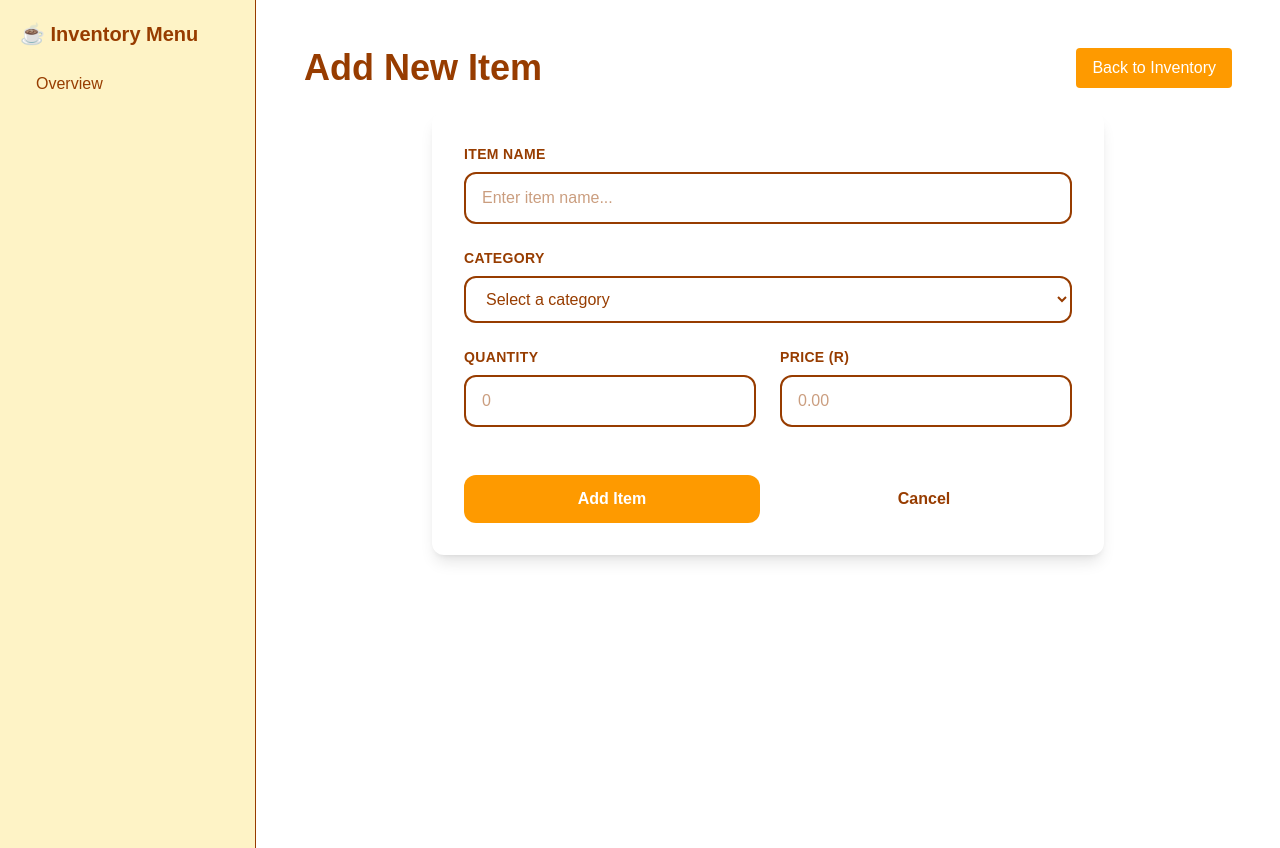
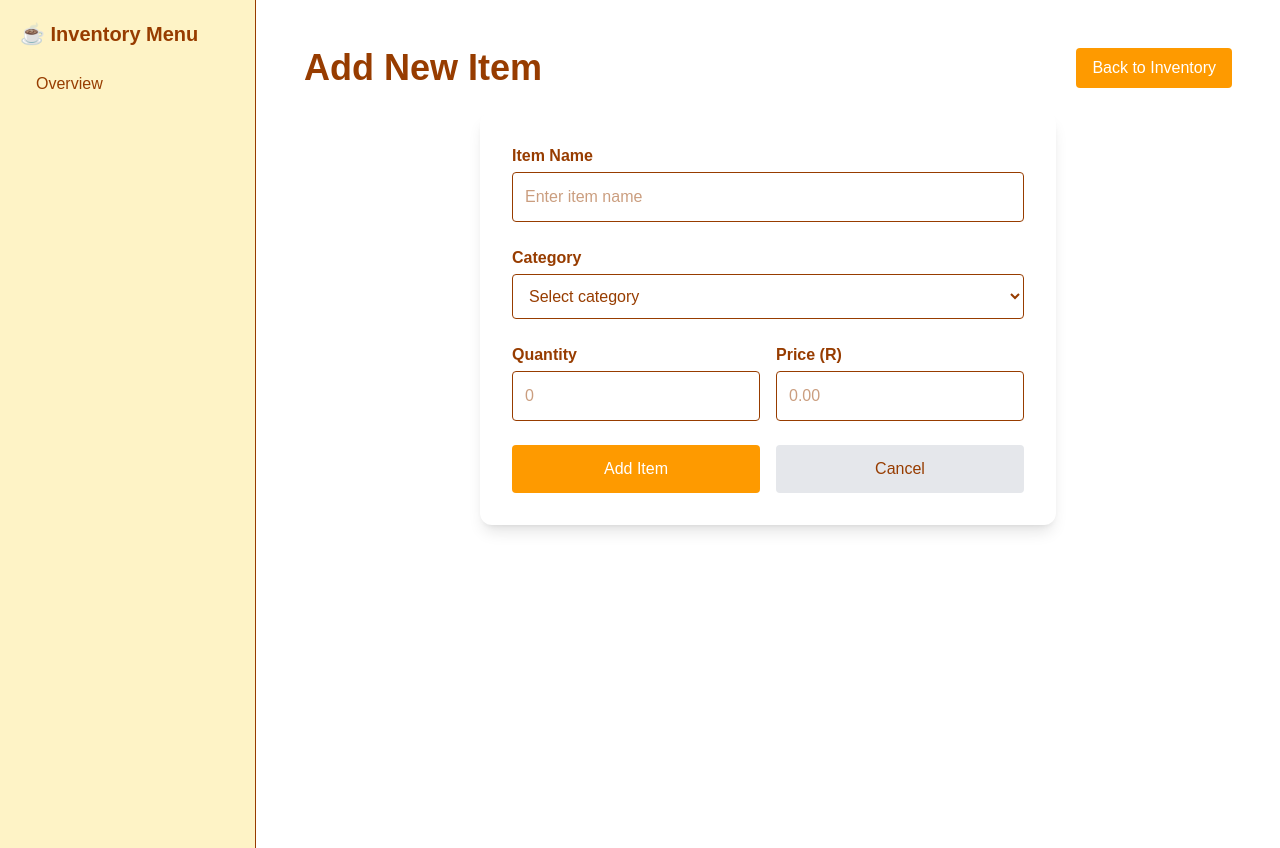
Before and after one commit to COS301-SE-2025/Coffee-Shop-Manager, a Next.js app in the folder koffieblik/: page /inventory in a window 1280 px wide. Both pictures are taken after a click on the button "Add Item". Built offline with nearby package versions, Linux system fonts and the light colour scheme.

Commit message:
Fixed localStorage refresh issue

```diff
--- a/koffieblik/src/app/inventory/page.tsx
+++ b/koffieblik/src/app/inventory/page.tsx
@@ -1,20 +1,20 @@
 'use client'
 
-import React, { useState, ChangeEvent } from 'react'
+import React, { useState, useEffect, ChangeEvent } from 'react'
 
 interface InventoryItem {
-  id: number
-  name: string
-  category: string
-  quantity: number
-  price: number
+  id: number;
+  name: string;
+  category: string;
+  quantity: number;
+  price: number;
 }
 
 interface FormData {
-  name: string
-  category: string
-  quantity: number
-  price: number
+  name: string;
+  category: string;
+  quantity: number;
+  price: number;
 }
 
 const initialData: InventoryItem[] = [
@@ -31,7 +31,18 @@ const initialData: InventoryItem[] = [
 ]
 
 export default function InventoryPage() {
-  const [items, setItems] = useState<InventoryItem[]>(initialData)
+  // Load items from localStorage or fall back to initialData
+  const [items, setItems] = useState<InventoryItem[]>(() => {
+    if (typeof window === 'undefined') return initialData
+    const saved = window.localStorage.getItem('inventory-items')
+    return saved ? JSON.parse(saved) as InventoryItem[] : initialData
+  })
+
+  // Persist to localStorage on every change
+  useEffect(() => {
+    window.localStorage.setItem('inventory-items', JSON.stringify(items))
+  }, [items])
+
   const [editingId, setEditingId] = useState<number | null>(null)
   const [editForm, setEditForm] = useState<InventoryItem>({ id: 0, name: '', category: '', quantity: 0, price: 0 })
   const [isAdding, setIsAdding] = useState(false)
@@ -39,20 +50,22 @@ export default function InventoryPage() {
   const [isSubmitting, setIsSubmitting] = useState(false)
   const [showSuccess, setShowSuccess] = useState(false)
 
-  // Delete
+  // DELETE
   const handleDelete = (id: number, name: string) => {
     if (confirm(`Are you sure you want to delete ${name}?`)) {
       setItems(prev => prev.filter(item => item.id !== id))
     }
   }
 
-  // Edit
+  // EDIT
   const startEdit = (item: InventoryItem) => {
     setEditingId(item.id)
     setEditForm({ ...item })
   }
 
-  const cancelEdit = () => setEditingId(null)
+  const cancelEdit = () => {
+    setEditingId(null)
+  }
 
   const saveEdit = () => {
     setItems(prev => prev.map(item => item.id === editingId ? { ...editForm } : item))
@@ -72,7 +85,7 @@ export default function InventoryPage() {
     setEditForm(prev => ({ ...prev, [field]: value }))
   }
 
-  // Add
+  // ADD
   const handleAddChange = (
     e: ChangeEvent<HTMLInputElement | HTMLSelectElement>
   ) => {
@@ -80,7 +93,7 @@ export default function InventoryPage() {
     const parsed = name === 'quantity' || name === 'price'
       ? parseFloat(value) || 0
       : value
-    setAddForm(prev => ({ ...prev, [name]: parsed }))
+    setAddForm(prev => ({ ...prev, [name]: parsed as any }))
   }
 
   const handleAddSubmit = async () => {
@@ -90,22 +103,18 @@ export default function InventoryPage() {
     }
 
     setIsSubmitting(true)
-
-    // Simulate API call
-    await new Promise(resolve => setTimeout(resolve, 1000))
+    await new Promise(resolve => setTimeout(resolve, 500))
 
     const newId = items.length ? Math.max(...items.map(i => i.id)) + 1 : 1
     setItems(prev => [...prev, { id: newId, ...addForm }])
-
     setShowSuccess(true)
     setIsSubmitting(false)
 
-    // Reset form after success
     setTimeout(() => {
       setAddForm({ name: '', category: '', quantity: 0, price: 0 })
       setShowSuccess(false)
       setIsAdding(false)
-    }, 2000)
+    }, 1500)
   }
 
   return (
@@ -129,8 +138,7 @@ export default function InventoryPage() {
       </div>
 
       {isAdding ? (
-        <div className="max-w-2xl mx-auto">
-          {/* Success Message */}
+        <div className="max-w-xl mx-auto">
           {showSuccess && (
             <div className="mb-6 p-4 bg-green-100 border border-green-300 rounded-xl">
               <div className="flex items-center">
@@ -142,163 +150,108 @@ export default function InventoryPage() {
             </div>
           )}
 
-          {/* Form */}
-          <div className="bg-white rounded-xl shadow-lg p-8">
-            <div className="space-y-6">
-              {/* Item Name */}
-              <div className="space-y-2">
-                <label htmlFor="name" className="block text-sm font-semibold text-brown-800 uppercase tracking-wide">
-                  Item Name
-                </label>
+          <div className="bg-white rounded-xl shadow-lg p-8 space-y-6">
+            <div>
+              <label htmlFor="name" className="block mb-1 font-semibold text-brown-800">Item Name</label>
               <input
-                  type="text"
                 id="name"
                 name="name"
+                type="text"
                 value={addForm.name}
                 onChange={handleAddChange}
-                  className="w-full px-4 py-3 border-2 border-brown-200 rounded-xl focus:outline-none focus:ring-4 focus:ring-amber-100 focus:border-amber-500 text-brown-700 placeholder-brown-400"
-                  placeholder="Enter item name..."
+                className="w-full p-3 border rounded"
+                placeholder="Enter item name"
               />
             </div>
 
-              {/* Category */}
-              <div className="space-y-2">
-                <label htmlFor="category" className="block text-sm font-semibold text-brown-800 uppercase tracking-wide">
-                  Category
-                </label>
+            <div>
+              <label htmlFor="category" className="block mb-1 font-semibold text-brown-800">Category</label>
               <select
                 id="category"
                 name="category"
                 value={addForm.category}
                 onChange={handleAddChange}
-                  className="w-full px-4 py-3 text-brown-700 border-2 border-brown-200 rounded-xl focus:ring-4 focus:ring-amber-100 focus:border-amber-500"
+                className="w-full p-3 border rounded"
               >
-                  <option value="">Select a category</option>
-                  <option value="Coffee">Coffee</option>
-                  <option value="Tea">Tea</option>
-                  <option value="Dairy">Dairy</option>
-                  <option value="Dairy Alternative">Dairy Alternative</option>
-                  <option value="Syrups">Syrups</option>
-                  <option value="Mixes">Mixes</option>
-                  <option value="Condiments">Condiments</option>
-                  <option value="Other">Other</option>
+                <option value="">Select category</option>
+                <option>Coffee</option>
+                <option>Tea</option>
+                <option>Dairy</option>
+                <option>Dairy Alternative</option>
+                <option>Syrups</option>
+                <option>Mixes</option>
+                <option>Condiments</option>
+                <option>Other</option>
               </select>
             </div>
 
-              {/* Quantity and Price */}
-              <div className="grid grid-cols-1 md:grid-cols-2 gap-6">
-                {/* Quantity */}
-                <div className="space-y-2">
-                  <label htmlFor="quantity" className="block text-sm font-semibold text-brown-800 uppercase tracking-wide">
-                    Quantity
-                  </label>
+            <div className="grid grid-cols-2 gap-4">
+              <div>
+                <label htmlFor="quantity" className="block mb-1 font-semibold text-brown-800">Quantity</label>
                 <input
-                    type="number"
                   id="quantity"
                   name="quantity"
-                    value={addForm.quantity === 0 ? '' : addForm.quantity}
+                  type="number"
+                  min={0}
+                  value={addForm.quantity || ''}
                   onChange={handleAddChange}
-                    min="0"
-                    className="w-full px-4 py-3 text-brown-700 border-2 border-brown-200 rounded-xl focus:ring-4 focus:ring-amber-100 focus:border-amber-500 placeholder-brown-400"
+                  className="w-full p-3 border rounded"
                   placeholder="0"
                 />
               </div>
 
-                {/* Price */}
-                <div className="space-y-2">
-                  <label htmlFor="price" className="block text-sm font-semibold text-brown-800 uppercase tracking-wide">
-                    Price (R)
-                  </label>
+              <div>
+                <label htmlFor="price" className="block mb-1 font-semibold text-brown-800">Price (R)</label>
                 <input
-                    type="number"
                   id="price"
                   name="price"
-                    value={addForm.price === 0 ? '' : addForm.price}
+                  type="number"
+                  min={0}
+                  step="0.01"
+                  value={addForm.price || ''}
                   onChange={handleAddChange}
-                    min="0"
-                    step="0.01"
-                    className="w-full px-4 py-3 text-brown-700 border-2 border-brown-200 rounded-xl focus:ring-4 focus:ring-amber-100 focus:border-amber-500 placeholder-brown-400"
+                  className="w-full p-3 border rounded"
                   placeholder="0.00"
                 />
               </div>
             </div>
 
-              {/* Form Actions */}
-              <div className="flex flex-col sm:flex-row gap-4 pt-6">
+            <div className="flex gap-4">
               <button
                 onClick={handleAddSubmit}
                 disabled={isSubmitting}
-                  className="flex-1 px-6 py-3 bg-amber-500 hover:bg-amber-600 disabled:bg-amber-300 text-white font-semibold rounded-xl transition-colors duration-200 flex items-center justify-center"
+                className="flex-1 py-3 bg-amber-500 hover:bg-amber-600 text-white rounded"
               >
-                  {isSubmitting ? (
-                    <>
-                      <svg className="animate-spin -ml-1 mr-3 h-5 w-5 text-white" fill="none" viewBox="0 0 24 24">
-                        <circle className="opacity-25" cx="12" cy="12" r="10" stroke="currentColor" strokeWidth="4"></circle>
-                      </svg>
-                      Adding Item...
-                    </>
-                  ) : (
-                    'Add Item'
-                  )}
+                {isSubmitting ? 'Adding...' : 'Add Item'}
               </button>
 
               <button
-                  onClick={() => {
-                    setIsAdding(false)
-                    setAddForm({ name: '', category: '', quantity: 0, price: 0 })
-                    setShowSuccess(false)
-                  }}
-                  className="flex-1 px-6 py-3 bg-brown-200 hover:bg-brown-300 text-brown-800 font-semibold rounded-xl transition-colors duration-200 text-center flex items-center justify-center"
+                onClick={() => setIsAdding(false)}
+                className="flex-1 py-3 bg-gray-200 hover:bg-gray-300 rounded"
               >
                 Cancel
               </button>
             </div>
           </div>
         </div>
-
-          {/* Form Preview */}
-          {(addForm.name || addForm.category || addForm.quantity > 0 || addForm.price > 0) && (
-            <div className="mt-8 bg-amber-50 border border-amber-200 rounded-xl p-6">
-              <h3 className="text-lg font-semibold text-brown-800 mb-4">Preview</h3>
-              <div className="grid grid-cols-2 md:grid-cols-4 gap-4 text-sm">
-                <div>
-                  <span className="block text-brown-600 font-medium">Item Name:</span>
-                  <span className="text-brown-800">{addForm.name || '-'}</span>
-                </div>
-                <div>
-                  <span className="block text-brown-600 font-medium">Category:</span>
-                  <span className="text-brown-800">{addForm.category || '-'}</span>
-                </div>
-                <div>
-                  <span className="block text-brown-600 font-medium">Quantity:</span>
-                  <span className="text-brown-800">{addForm.quantity}</span>
-                </div>
-                <div>
-                  <span className="block text-brown-600 font-medium">Price:</span>
-                  <span className="text-brown-800">R {addForm.price.toFixed(2)}</span>
-                </div>
-              </div>
-            </div>
-          )}
-        </div>
       ) : (
-        <div className="overflow-x-auto bg-white rounded-xl shadow-lg">
-          <table className="min-w-full divide-y divide-brown-100">
+        <div className="overflow-x-auto bg-white rounded-xl shadow">
+          <table className="min-w-full divide-y divide-gray-200">
             <thead className="bg-amber-100">
               <tr>
-                <th className="px-4 py-3 text-left text-sm font-medium text-brown-800">Item</th>
-                <th className="px-4 py-3 text-left text-sm font-medium text-brown-800">Category</th>
-                <th className="px-4 py-3 text-right text-sm font-medium text-brown-800">Quantity</th>
-                <th className="px-4 py-3 text-right text-sm font-medium text-brown-800">Price</th>
-                <th className="px-4 py-3 text-center text-sm font-medium text-brown-800">Actions</th>
+                <th className="px-4 py-2 text-left font-medium text-brown-800">Item</th>
+                <th className="px-4 py-2 text-left font-medium text-brown-800">Category</th>
+                <th className="px-4 py-2 text-right font-medium text-brown-800">Quantity</th>
+                <th className="px-4 py-2 text-right font-medium text-brown-800">Price</th>
+                <th className="px-4 py-2 text-center font-medium text-brown-800">Actions</th>
               </tr>
             </thead>
-            <tbody className="divide-y divide-brown-100">
+            <tbody className="divide-y divide-gray-100">
               {items.map(item => {
                 const isEditing = item.id === editingId
                 return (
                   <tr key={item.id} className="hover:bg-amber-50">
-                    <td className="px-4 py-2 text-brown-700">
+                    <td className="px-4 py-2">
                       {isEditing ? (
                         <input
                           type="text"
@@ -306,9 +259,11 @@ export default function InventoryPage() {
                           onChange={e => handleEditChange(e, 'name')}
                           className="w-full border rounded p-1"
                         />
-                      ) : item.name}
+                      ) : (
+                        item.name
+                      )}
                     </td>
-                    <td className="px-4 py-2 text-brown-700">
+                    <td className="px-4 py-2">
                       {isEditing ? (
                         <input
                           type="text"
@@ -316,51 +271,53 @@ export default function InventoryPage() {
                           onChange={e => handleEditChange(e, 'category')}
                           className="w-full border rounded p-1"
                         />
-                      ) : item.category}
+                      ) : (
+                        item.category
+                      )}
                     </td>
-                    <td className="px-4 py-2 text-right text-brown-700">
+                    <td className="px-4 py-2 text-right">
                       {isEditing ? (
                         <input
                           type="number"
                           value={editForm.quantity}
                           onChange={e => handleEditChange(e, 'quantity')}
-                          className="w-20 border rounded p-1 text-right"
+                          className="w-16 border rounded p-1 text-right"
                         />
-                      ) : item.quantity}
+                      ) : (
+                        item.quantity
+                      )}
                     </td>
-                    <td className="px-4 py-2 text-right text-brown-700">
+                    <td className="px-4 py-2 text-right">
                       {isEditing ? (
                         <input
                           type="number"
                           step="0.01"
                           value={editForm.price}
                           onChange={e => handleEditChange(e, 'price')}
-                          className="w-24 border rounded p-1 text-right"
+                          className="w-20 border rounded p-1 text-right"
                         />
-                      ) : `R ${item.price.toFixed(2)}`}
+                      ) : (
+                        `R ${item.price.toFixed(2)}`
+                      )}
                     </td>
                     <td className="px-4 py-2 text-center space-x-2">
                       {isEditing ? (
                         <>
-                          <button
-                            onClick={saveEdit}
-                            className="px-3 py-1 bg-green-500 hover:bg-green-600 text-white rounded transition-colors"
-                          >Save</button>
-                          <button
-                            onClick={cancelEdit}
-                            className="px-3 py-1 bg-gray-300 hover:bg-gray-400 text-gray-800 rounded transition-colors"
-                          >Cancel</button>
+                          <button onClick={saveEdit} className="px-3 py-1 bg-green-500 hover:bg-green-600 text-white rounded">
+                            Save
+                          </button>
+                          <button onClick={cancelEdit} className="px-3 py-1 bg-gray-300 hover:bg-gray-400 text-gray-800 rounded">
+                            Cancel
+                          </button>
                         </>
                       ) : (
                         <>
-                          <button
-                            onClick={() => startEdit(item)}
-                            className="px-3 py-1 bg-amber-500 hover:bg-amber-600 text-white rounded transition-colors"
-                          >Edit</button>
-                          <button
-                            onClick={() => handleDelete(item.id, item.name)}
-                            className="px-3 py-1 bg-red-500 hover:bg-red-600 text-white rounded transition-colors"
-                          >Delete</button>
+                          <button onClick={() => startEdit(item)} className="px-3 py-1 bg-amber-500 hover:bg-amber-600 text-white rounded">
+                            Edit
+                          </button>
+                          <button onClick={() => handleDelete(item.id, item.name)} className="px-3 py-1 bg-red-500 hover:bg-red-600 text-white rounded">
+                            Delete
+                          </button>
                         </>
                       )}
                     </td>
```
Lines whose indentation alone changed are shown as unchanged.
